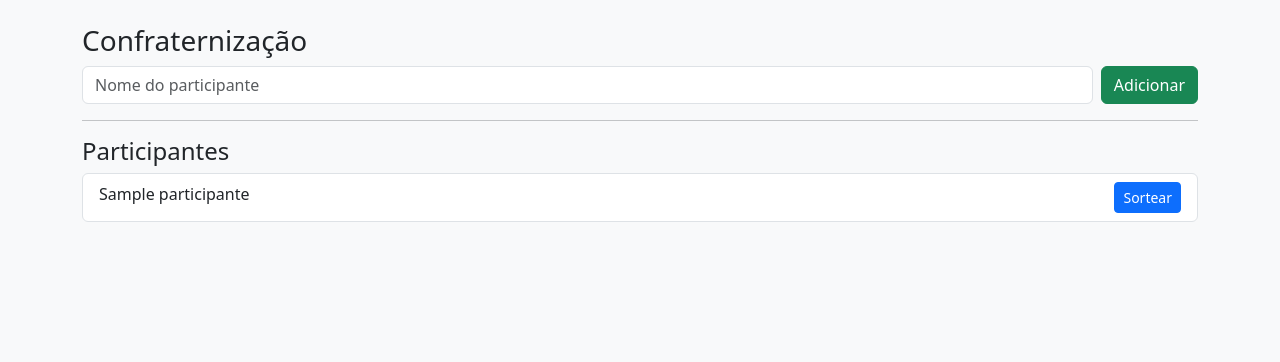
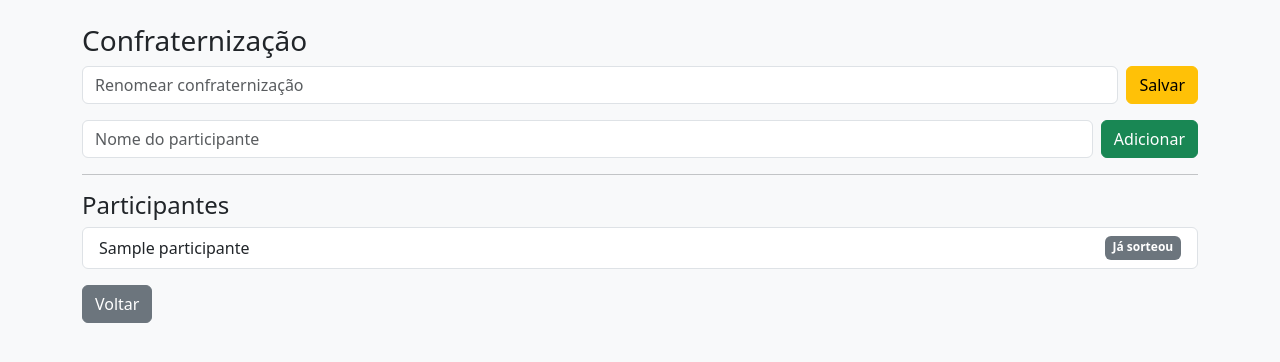
Before and after one commit to leonardoscosta98/amigo-oculto, a Flask app: page /c/1 in a window 1280 px wide. Shown: the part 56-418 px from the top of the page. Run offline with Flask 3, Linux system fonts and the light colour scheme; a database or web service that is not in the repository returns one stand-in record (values such as "Sample title"); some libraries are stand-ins or nearby versions.

Commit message:
Update confraternizacao.html

```diff
--- a/templates/confraternizacao.html
+++ b/templates/confraternizacao.html
@@ -2,6 +2,11 @@
 {% block content %}
 
 <h3>Confraternização</h3>
+
+<form method="POST" action="/c/{{cid}}/editar" class="d-flex gap-2 mb-3">
+    <input name="nome" class="form-control" placeholder="Renomear confraternização">
+    <button class="btn btn-warning">Salvar</button>
+</form>
 
 <form method="POST" action="/c/{{cid}}/add" class="d-flex gap-2">
     <input name="nome" class="form-control" placeholder="Nome do participante">
@@ -15,9 +20,16 @@
 {% for p in participantes %}
     <li class="list-group-item d-flex justify-content-between">
         {{ p.nome }}
-        <a class="btn btn-primary btn-sm" href="/sorteio/{{p.id}}">Sortear</a>
+
+        {% if not p.ja_sorteou %}
+            <a class="btn btn-primary btn-sm" href="/sorteio/{{p.id}}">Sortear</a>
+        {% else %}
+            <span class="badge bg-secondary">Já sorteou</span>
+        {% endif %}
     </li>
 {% endfor %}
 </ul>
 
+<a class="btn btn-secondary mt-3" href="/">Voltar</a>
+
 {% endblock %}
```
